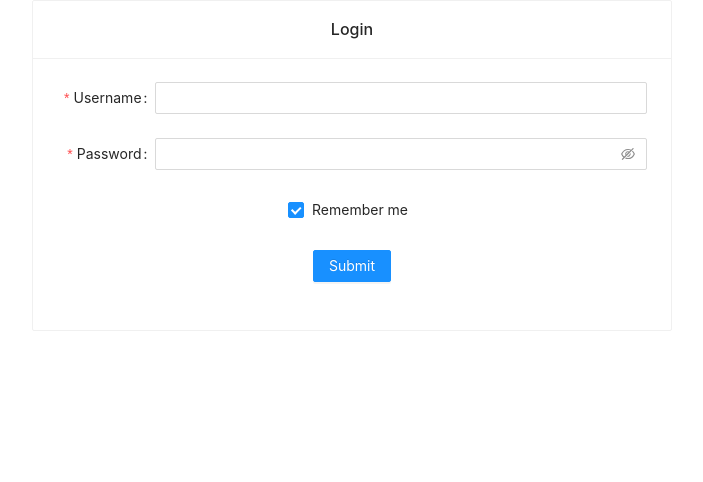
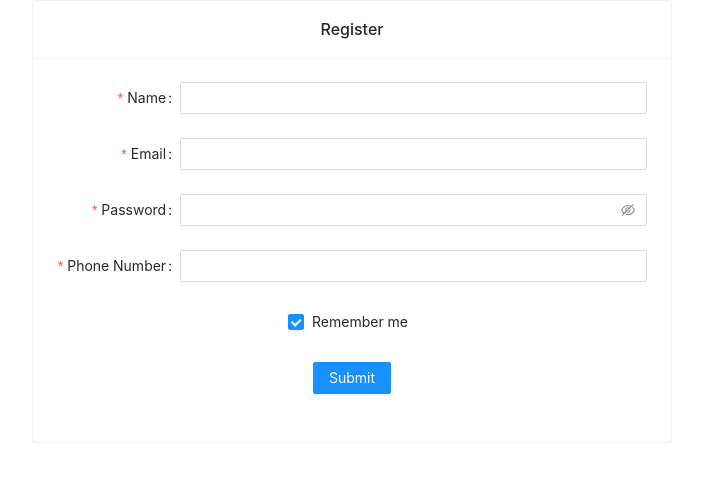
Before and after one commit to thishonestabe/reactcitas, a React (Create React App) app: page / in a window 1280 px wide. Shown: the top 482 px of the page, without its empty margins (288-991 px from the left). Built offline with nearby package versions, Linux system fonts and the light colour scheme.

Commit message:
Register component visuals completed

```diff
--- a/src/App.js
+++ b/src/App.js
@@ -2,13 +2,14 @@ import logo from './logo.svg';
 import './App.css';
 import 'antd/dist/antd.css'
 import { BrowserRouter } from 'react-router-dom';
-import Login from './components/auth/login/login'
+//import Login from './components/auth/login/login'
+import Register from './components/auth/register/register'
 import React from "react";
 function App() {
   return (
       <BrowserRouter>
     <div className="App">
-      <Login></Login>
+      <Register></Register>
     </div>
       </BrowserRouter>
   );
--- a/src/components/auth/login/login.js
+++ b/src/components/auth/login/login.js
@@ -42,12 +42,12 @@ const login = (props) => {
                             onFinishFailed={onFinishFailed}
                         >
                             <Form.Item
-                                label="Username"
-                                name="username"
+                                label="Email"
+                                name="email"
                                 rules={[
                                     {
                                         required: true,
-                                        message: 'Please input your username!',
+                                        message: 'Please input your email!',
                                     },
                                 ]}
                             >
--- a/src/components/auth/register/register.js
+++ b/src/components/auth/register/register.js
@@ -1,12 +1,109 @@
 import React from 'react';
+import { Card, Row, Col, Form, Input, Button, Checkbox } from 'antd';
 
 const register = (props) => {
     const style = {
 
     };
+    const layout = {
+        labelCol: {
+            span: 5,
+        },
+        wrapperCol: {
+            span: 19,
+        },
+    };
+    const tailLayout = {
+        wrapperCol: {
+            offset: 6,
+            span: 12,
+        },
+    };
+    const onFinish = (values) => {
+        console.log('Success:', values);
+    };
+
+    const onFinishFailed = (errorInfo) => {
+        console.log('Failed:', errorInfo);
+    };
     return (
         <div className={"Register"} style={style}>
+            <Row>
+                <Col span={12} offset={6}>
+                    <Card title="Register" style={{margin: 'auto'}}>
+                        <Form
+                            {...layout}
+                            name="basic"
+                            initialValues={{
+                                remember: true,
+                            }}
+                            onFinish={onFinish}
+                            onFinishFailed={onFinishFailed}
+                        >
+                            <Form.Item
+                                label="Name"
+                                name="name"
+                                rules={[
+                                    {
+                                        required: true,
+                                        message: 'Please input your name!',
+                                    },
+                                ]}
+                            >
+                                <Input />
+                            </Form.Item>
+                            <Form.Item
+                                label="Email"
+                                name="email"
+                                rules={[
+                                    {
+                                        required: true,
+                                        message: 'Please input your email!',
+                                    },
+                                ]}
+                            >
+                                <Input />
+                            </Form.Item>
 
+                            <Form.Item
+                                label="Password"
+                                name="password"
+                                rules={[
+                                    {
+                                        required: true,
+                                        message: 'Please input your password!',
+                                    },
+                                ]}
+                            >
+                                <Input.Password />
+                            </Form.Item>
+
+                            <Form.Item
+                                label="Phone Number"
+                                name="phone"
+                                rules={[
+                                    {
+                                        required: true,
+                                        message: 'Please input your phone!',
+                                    },
+                                ]}
+                            >
+                                <Input />
+                            </Form.Item>
+
+                            <Form.Item {...tailLayout} name="remember" valuePropName="checked">
+                                <Checkbox>Remember me</Checkbox>
+                            </Form.Item>
+
+                            <Form.Item {...tailLayout}>
+                                <Button type="primary" htmlType="submit">
+                                    Submit
+                                </Button>
+                            </Form.Item>
+                        </Form>
+                    </Card>
+                </Col>
+            </Row>
         </div>
 
     )
```
